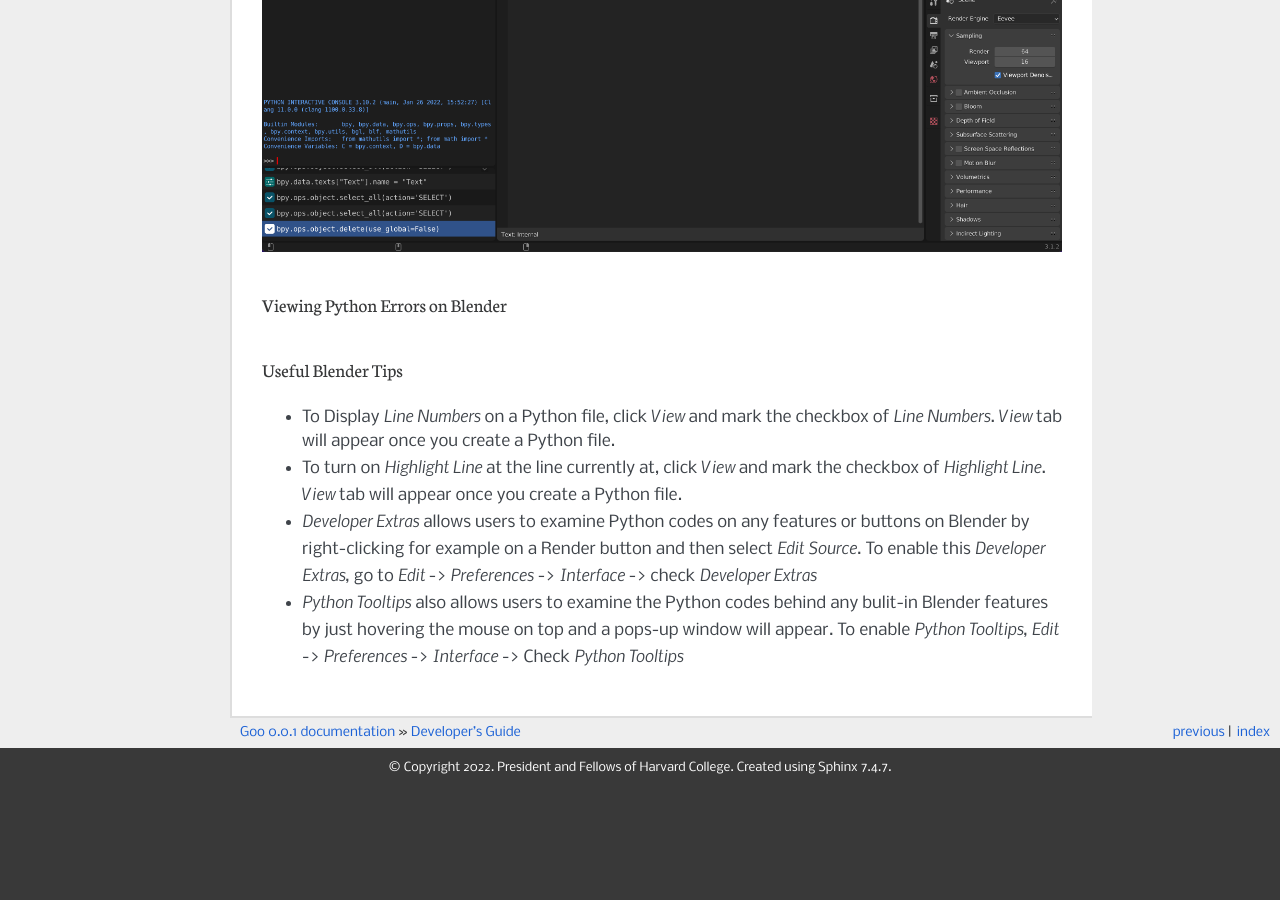
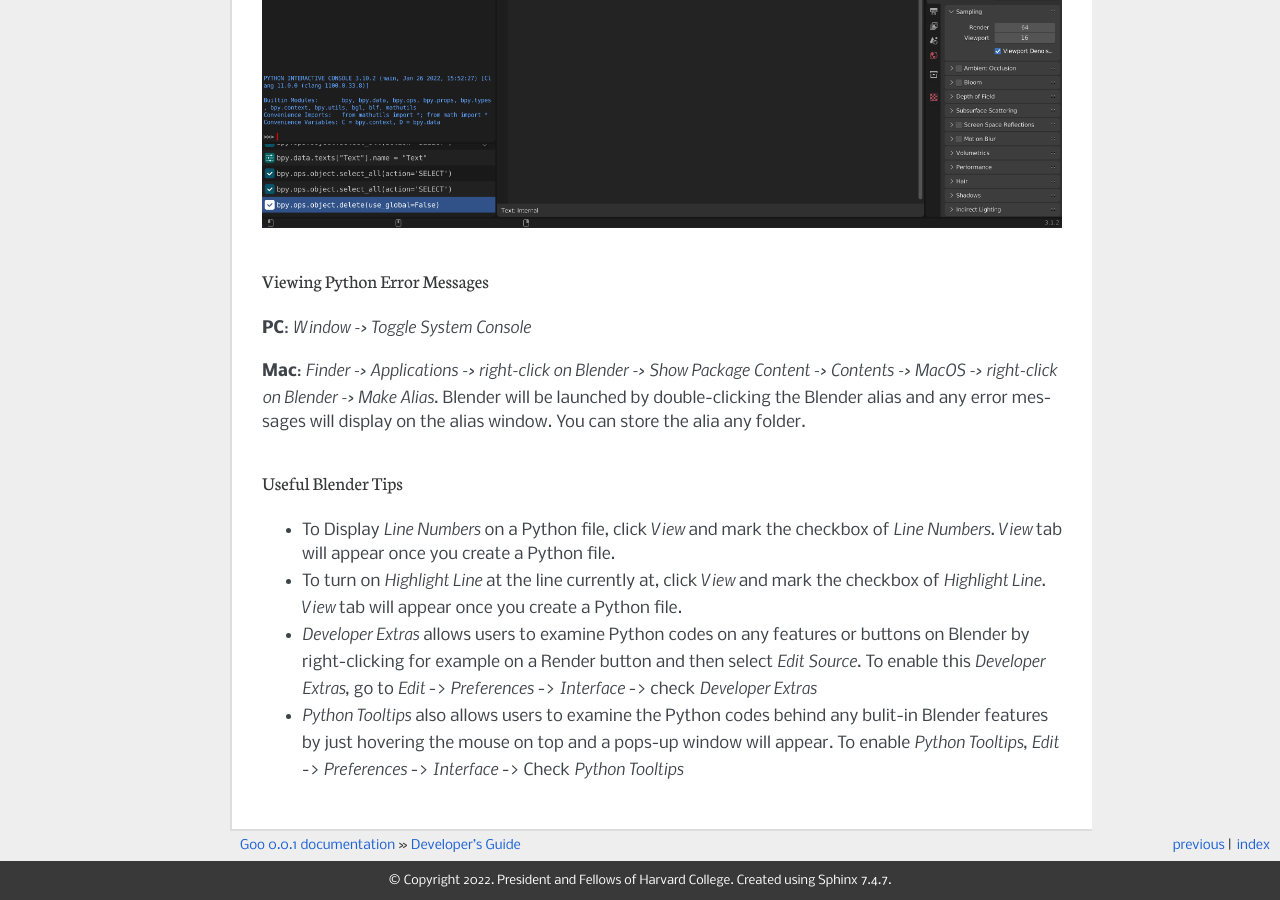
Before and after one commit to smegason/Goo, a Sphinx documentation site: the page built from sphinx/devguide.rst, in a window 1280 px wide and 900 px high, scrolled down 2601 px. Built offline with Sphinx 7.4.7, drawn with Linux system fonts in a browser that asks for light colours; before the commit the page ends 3388 px from its top, so only the background shows below that; some of the changed text lies outside the part shown.

Commit message:
Added Python Error Messages section in devguide

```diff
--- a/sphinx/devguide.rst
+++ b/sphinx/devguide.rst
@@ -61,8 +61,12 @@ The Blender API can used with no installation nor importing into the Python Inte
   :width: 800
 
 
-Viewing Python Errors on Blender
-~~~~~~~~~~~~~~~~~~~~~~~~~~~~~~~~
+Viewing Python Error Messages
+~~~~~~~~~~~~~~~~~~~~~~~~~~~~~
+
+**PC**: *Window -> Toggle System Console*
+
+**Mac**: *Finder -> Applications -> right-click on Blender -> Show Package Content -> Contents -> MacOS -> right-click on Blender -> Make Alias*. Blender will be launched by double-clicking the Blender alias and any error messages will display on the alias window. You can store the alia any folder.
 
 
 
```
Also changed, not shown: other parts of sphinx/devguide.rst (+1 -1 lines).
